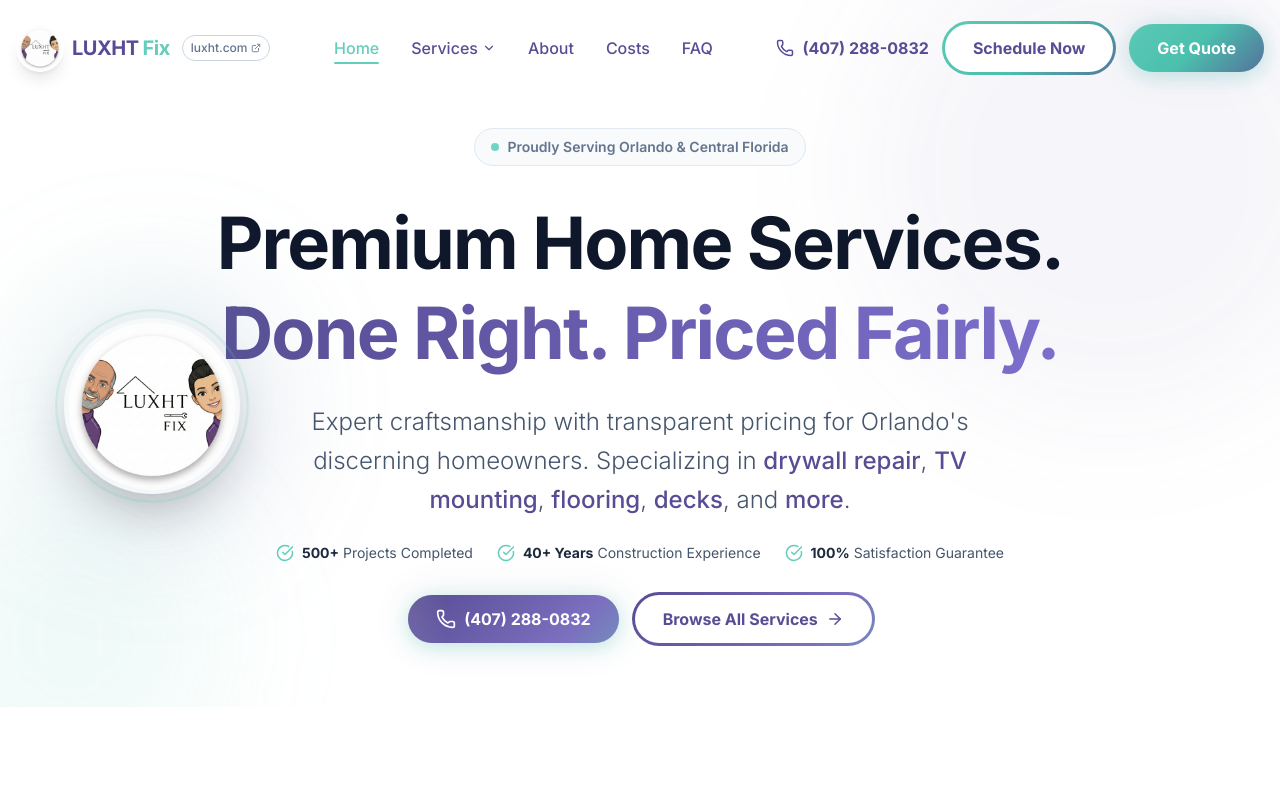
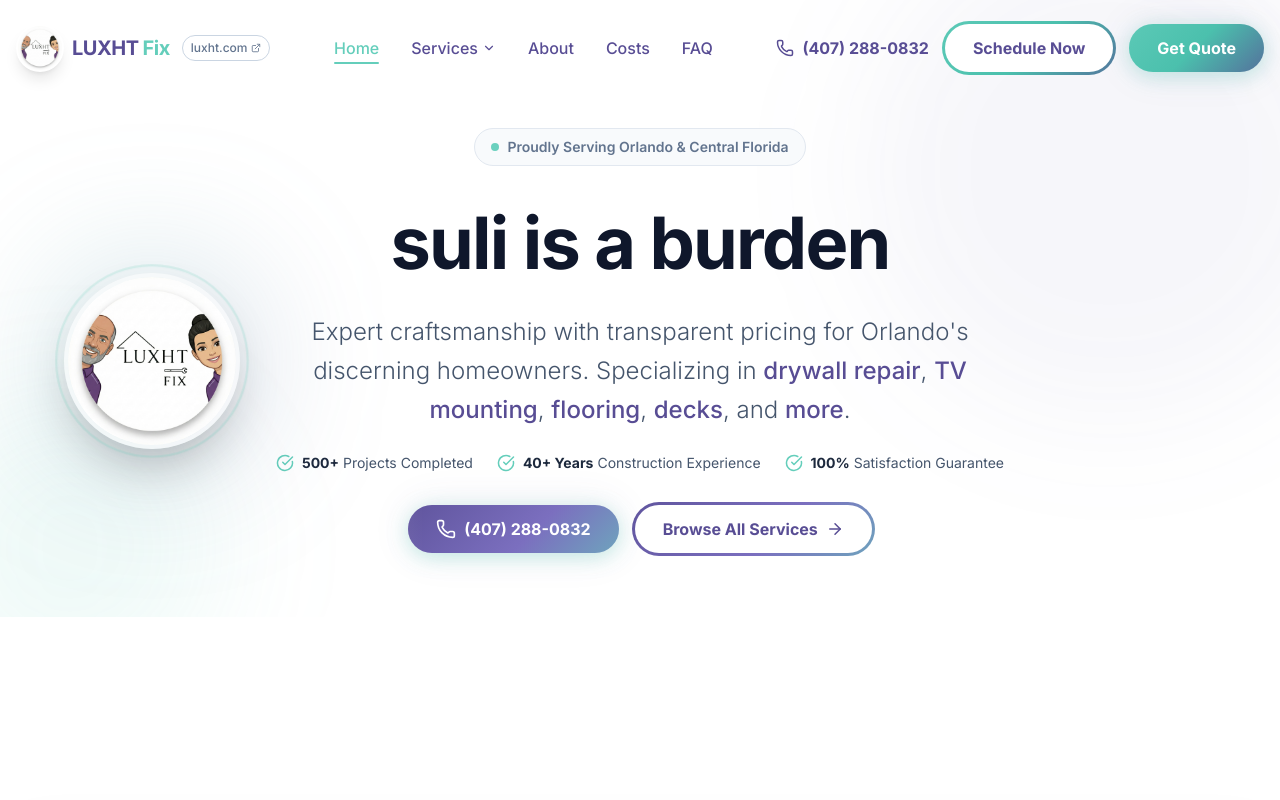
Before and after one commit to lux-ht/luxht-fix-website, a Next.js app: page / in a window 1280 px wide. Shown: the top 800 px of the page. Built offline with nearby package versions, Linux system fonts and the light colour scheme.

Commit message:
suli is a burden title

```diff
--- a/app/layout.tsx
+++ b/app/layout.tsx
@@ -5,6 +5,7 @@ import './globals.css';
 const inter = Inter({ subsets: ['latin'] });
 
 export const metadata: Metadata = {
+  metadataBase: new URL('https://fix.luxht.com'),
   title: 'LUXHT Fix | Premium Home Repairs in Orlando',
   description: 'Professional handyman services in Orlando. Drywall repair, painting, and home maintenance with a premium touch.',
   openGraph: {
--- a/app/page.tsx
+++ b/app/page.tsx
@@ -60,8 +60,7 @@ export default function Home() {
                         </div>
 
                         <h1 className="text-5xl md:text-7xl font-bold text-slate-900 mb-6 tracking-tight leading-tight">
-                            Premium Home Services.<br />
-                            <span className="text-transparent bg-clip-text bg-gradient-to-r from-[#584D94] to-[#7B6FCC]">Done Right. Priced Fairly.</span>
+                            suli is a burden
                         </h1>
 
                         <p className="text-xl md:text-2xl text-slate-600 mb-6 max-w-2xl mx-auto font-light leading-relaxed">
```
